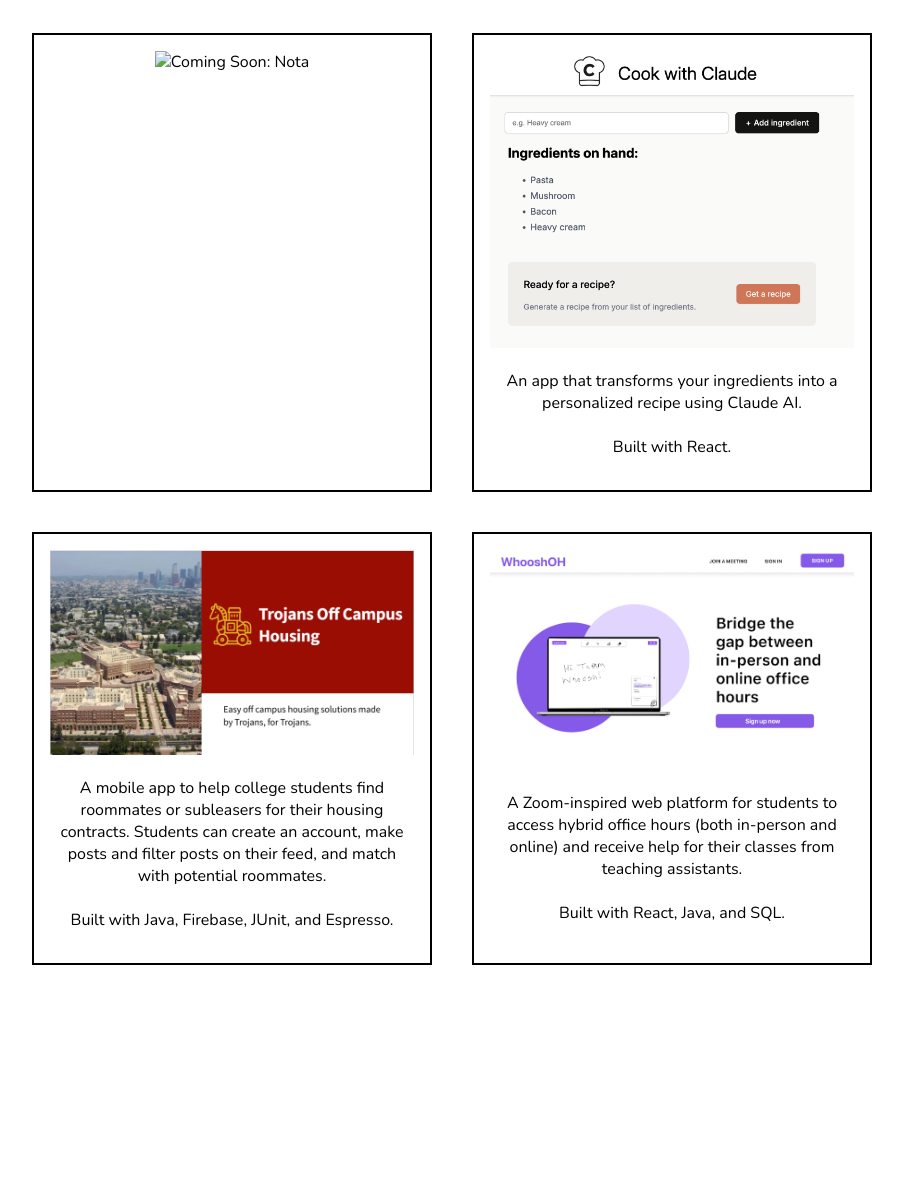
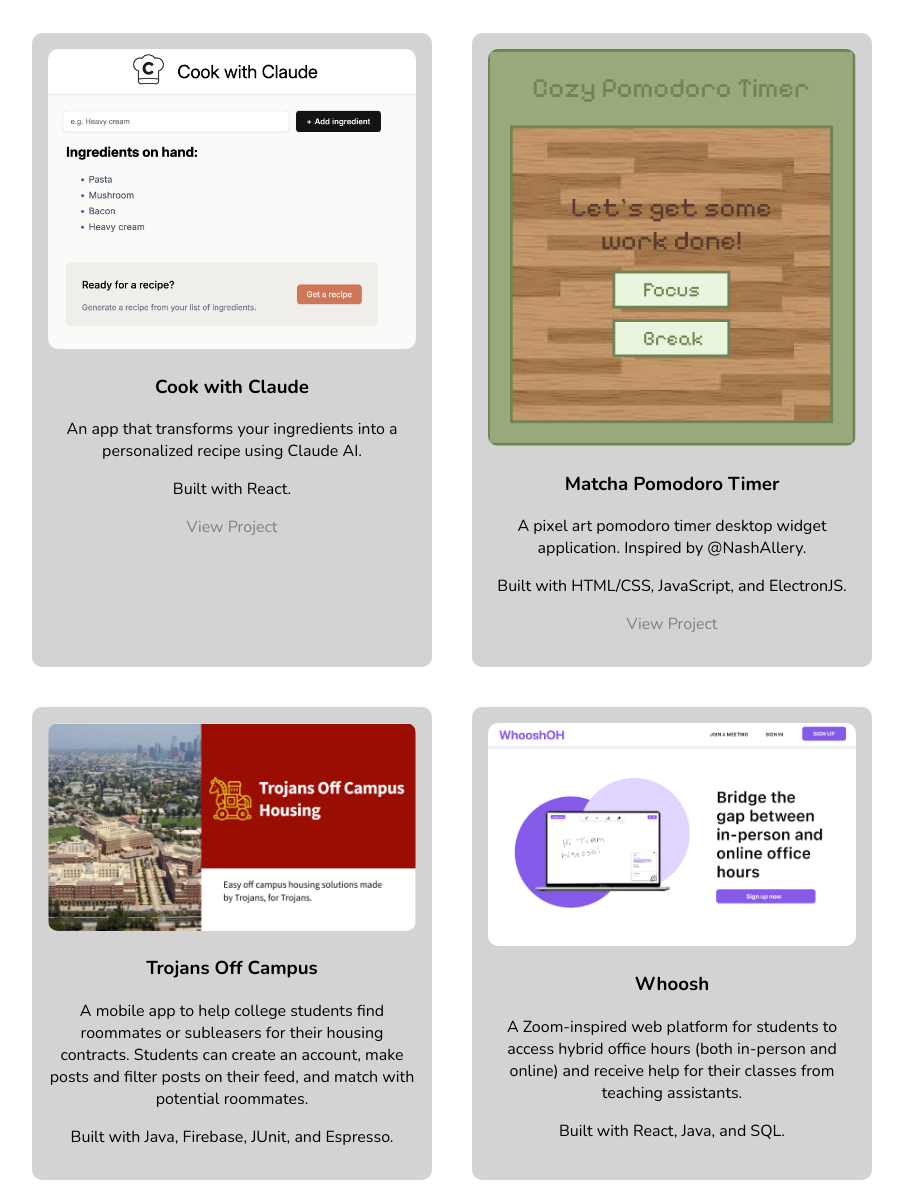
Before and after one commit to choaly/choaly.github.io, a plain HTML site: page projects.html in a window 1280 px wide. Shown: the part 157-1360 px from the top of the page, without its empty margins (188-1091 px from the left). Before the commit the page ends 1162 px from the top, so only its background shows below. Drawn offline with nearby package versions, Linux system fonts and the light colour scheme.

Commit message:
update projects page

```diff
--- a/main.css
+++ b/main.css
@@ -106,15 +106,18 @@ a:hover {
 
   .container .row .item {
     padding: 16px;
-    border: 2px solid black;
+    background-color: lightgray;
     width: 400px;
-    gap: 5%;
+    gap: 10px;
     text-align: center; /* optional, centers content inside */
+    border-radius: 10px;
   }
 
+
   .container .row .item img {
-    width: 100%;        /* image fills the container width */
-    height: auto;       /* maintains aspect ratio */
+    width: 100%;
+    border-radius: 10px;
+    object-fit: contain;
   }
 
   #contact {
--- a/projects.html
+++ b/projects.html
@@ -20,21 +20,25 @@
         <div class="row">
             <div class="item">
                 <img
-                    src="assets/images/projects/"
-                    alt="Coming Soon: Nota"
+                    src="assets/images/projects/cook-with-claude.png"
+                    alt="Cook with Claude"
                 />
+                <h3>Cook with Claude</h3>
+                <p>
+                    An app that transforms your ingredients into a personalized recipe using Claude AI.
+                </p>
+                <p>Built with React.</p>
+                <p><a src="https://cook-with-claude.netlify.app/" target="_blank">View Project</a></p>
             </div>
             <div class="item">
                 <img
-                    src="assets/images/projects/cook-with-claude.png"
-                    alt="Cook with Claude"
+                    src="assets/images/projects/matcha_pomodoro_timer.png"
+                    alt="Matcha Pomodoro Timer"
                 />
-                <p>
-                    An app that transforms your ingredients into a personalized recipe using Claude AI.
-                    <br>
-                    <br>
-                    Built with React.
-                </p>
+                <h3>Matcha Pomodoro Timer</h3>
+                <p>A pixel art pomodoro timer desktop widget application. Inspired by @NashAllery.</p>
+                <p>Built with HTML/CSS, JavaScript, and ElectronJS.</p>
+                <p><a src="https://github.com/choaly/matcha-pomodoro" target="_blank">View Project</a></p>
             </div>
         </div>
 
@@ -44,24 +48,22 @@
                     src="assets/images/projects/homeshare.jpg"
                     alt="Homeshare"
                 />
+                <h3>Trojans Off Campus</h3>
                 <p>
                     A mobile app to help college students find roommates or subleasers for their housing contracts. Students can create an account, make posts and filter posts on their feed, and match with potential roommates.
-                    <br>
-                    <br>
-                    Built with Java, Firebase, JUnit, and Espresso.
                 </p>
+                <p>Built with Java, Firebase, JUnit, and Espresso.</p>
             </div>
             <div class="item">
                 <img
                     src="assets/images/projects/whoosh.jpg"
                     alt="Whoosh"
                 />
+                <h3>Whoosh</h3>
                 <p>
                     A Zoom-inspired web platform for students to access hybrid office hours (both in-person and online) and receive help for their classes from teaching assistants.
-                    <br>
-                    <br>
-                    Built with React, Java, and SQL.
                 </p>
+                <p>Built with React, Java, and SQL.</p>
             </div>
         </div>
 
```
Also changed, not shown: assets/images/projects/matcha_pomodoro_timer.png (added).
